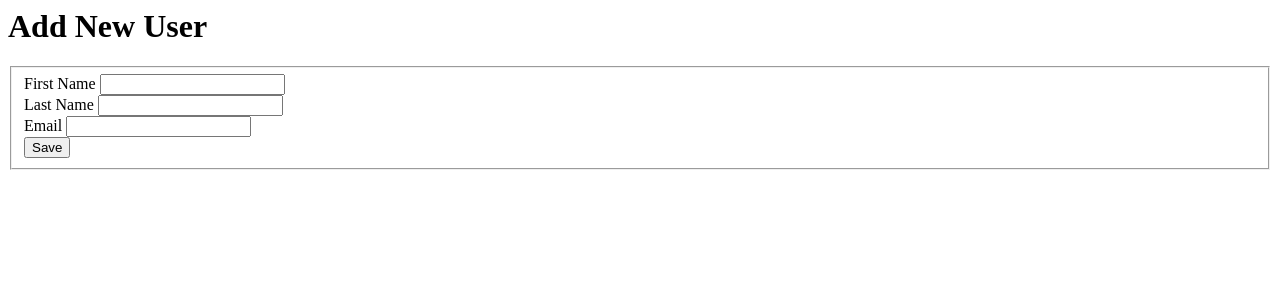
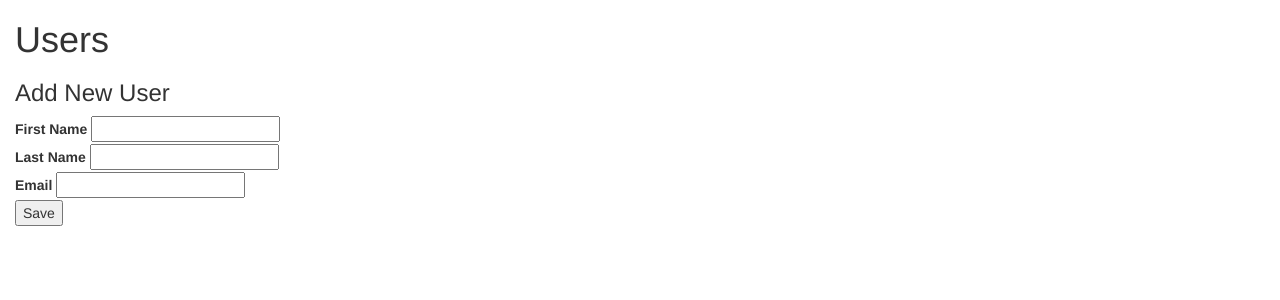
Before and after one commit to MigrantJ/cf-exam-django, a Django app: page /users//add/ in a window 1280 px wide. Shown: the top 300 px of the page. Run offline with Django 3.2, Linux system fonts and the light colour scheme; some libraries are stand-ins or nearby versions.

Commit message:
add sub-template for detail view

```diff
--- a/users/templates/users/detail.html
+++ b/users/templates/users/detail.html
@@ -1,4 +1,4 @@
-{% if user.id %}<h1>Edit {{ user }}</h1>{% else %}<h1>Add New User</h1>{% endif %}
+{% if user.id %}<h3>Edit {{ user }}</h3>{% else %}<h3>Add New User</h3>{% endif %}
 
 {% if error_message %}<p><strong>{{ error_message }}</strong></p>{% endif %}
 
--- a/users/views.py
+++ b/users/views.py
@@ -12,9 +12,10 @@ def index(request):
 
 
 def detail(request, user_id=None):
-    user = get_object_or_404(User, pk=user_id)
+    context = {'user': get_object_or_404(User, pk=user_id),
+               'sub_template': 'users/detail.html'}
 
-    return render(request, 'users/detail.html', {'user': user})
+    return render(request, 'users/base.html', context)
 
 
 def add(request):
@@ -24,8 +25,12 @@ def add(request):
         'last_name': '',
         'email': ''
     }
+    context = {
+        'user': user,
+        'sub_template': 'users/detail.html'
+    }
 
-    return render(request, 'users/detail.html', {'user': user})
+    return render(request, 'users/base.html', context)
 
 
 def edit(request, user_id):
```
